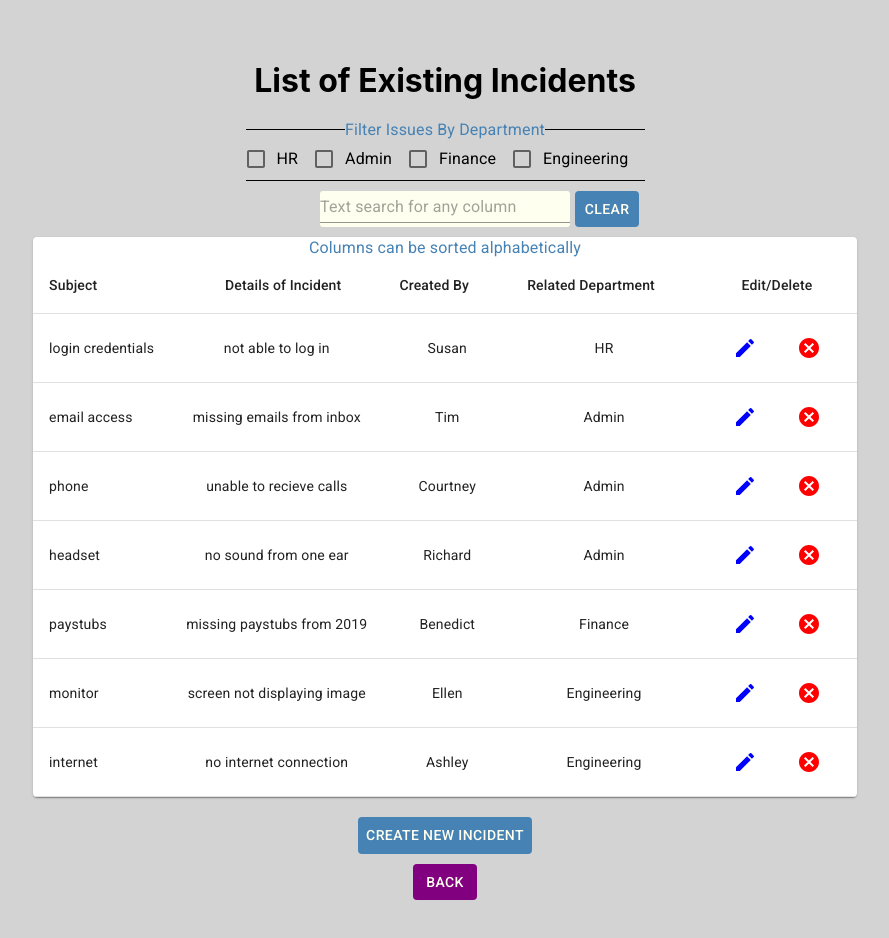
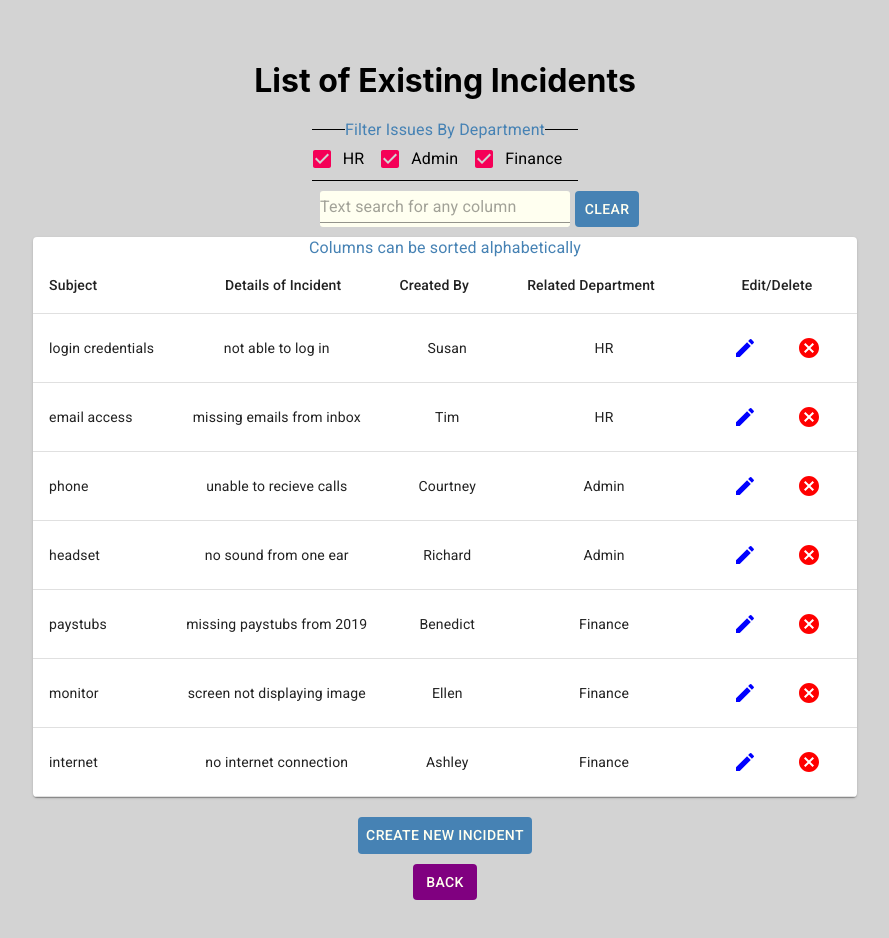
Before and after one commit to yueymiqua/support-incident-tracker, a Next.js app: page /incidents in a window 1280 px wide. Shown: the top 938 px of the page, without its empty margins (195-1084 px from the left). Built offline with nearby package versions, Linux system fonts and the light colour scheme.

Commit message:
changed filtering by departments functionality

```diff
--- a/pages/incidents.js
+++ b/pages/incidents.js
@@ -21,21 +21,19 @@ import EditIcon from '@material-ui/icons/Edit';
 const incidents = () => {
 
     const [searchText, setSearchText] = useState('');
-    const [hrCheckboxOn, setHrCheckboxOn] = useState(false);
-    const [adminCheckboxOn, setAdminCheckboxOn] = useState(false);
-    const [financeCheckboxOn, setFinanceCheckboxOn] = useState(false);
-    const [engineeringCheckboxOn, setEngineeringCheckboxOn] = useState(false);
+    const [hrCheckboxOn, setHrCheckboxOn] = useState(true);
+    const [adminCheckboxOn, setAdminCheckboxOn] = useState(true);
+    const [financeCheckboxOn, setFinanceCheckboxOn] = useState(true);
     const [sortDirection, setSortDirection] = useState('asc');
     const [reports, setReports] = useState([]);
     const defaultReports = [
         ['login credentials', 'not able to log in', 'Susan', 'HR'],
-        ['email access', 'missing emails from inbox', 'Tim', 'Admin'],
+        ['email access', 'missing emails from inbox', 'Tim', 'HR'],
         ['phone', 'unable to recieve calls', 'Courtney', 'Admin'],
         ['headset', 'no sound from one ear', 'Richard', 'Admin'],
         ['paystubs', 'missing paystubs from 2019', 'Benedict', 'Finance'],
-        ['monitor', 'screen not displaying image', 'Ellen', 'Engineering'],
-        ['internet', 'no internet connection', 'Ashley', 'Engineering'],
-        ['internet', 'no internet connection', 'Ashley', 'Engineering']
+        ['monitor', 'screen not displaying image', 'Ellen', 'Finance'],
+        ['internet', 'no internet connection', 'Ashley', 'Finance']
     ];
 
     useEffect(() => {
@@ -45,12 +43,12 @@ const incidents = () => {
 
         setReports([
             createData('login credentials', 'not able to log in', 'Susan', 'HR'),
-            createData('email access', 'missing emails from inbox', 'Tim', 'Admin'),
+            createData('email access', 'missing emails from inbox', 'Tim', 'HR'),
             createData('phone', 'unable to recieve calls', 'Courtney', 'Admin'),
             createData('headset', 'no sound from one ear', 'Richard', 'Admin'),
             createData('paystubs', 'missing paystubs from 2019', 'Benedict', 'Finance'),
-            createData('monitor', 'screen not displaying image', 'Ellen', 'Engineering'),
-            createData('internet', 'no internet connection', 'Ashley', 'Engineering')
+            createData('monitor', 'screen not displaying image', 'Ellen', 'Finance'),
+            createData('internet', 'no internet connection', 'Ashley', 'Finance')
         ])
     },[])
 
@@ -69,43 +67,36 @@ const incidents = () => {
     const filterByDepartment = (dept) => {
         switch(dept) {
             case 'HR':
-                if(hrCheckboxOn === false){
-                    const filteredReports = reports.filter(report => report[3] === dept);
+                if(hrCheckboxOn === true){
+                    const filteredReports = reports.filter(report => report[3] !== dept);
                     setReports(filteredReports);
+                    setHrCheckboxOn(false)
+                } else {
+                    const filteredReports = defaultReports.filter(report => report[3] === dept);
+                    setReports(reports.concat(filteredReports));
                     setHrCheckboxOn(true)
-                } else {
-                    setReports(defaultReports);
-                    setHrCheckboxOn(false)
                 }
             break;
             case 'Admin':
-                if(adminCheckboxOn === false){
-                    const filteredReports = reports.filter(report => report[3] === dept);
+                if(adminCheckboxOn === true){
+                    const filteredReports = reports.filter(report => report[3] !== dept);
                     setReports(filteredReports);
+                    setAdminCheckboxOn(false)
+                } else {
+                    const filteredReports = defaultReports.filter(report => report[3] === dept);
+                    setReports(reports.concat(filteredReports));
                     setAdminCheckboxOn(true)
-                } else {
-                    setReports(defaultReports);
-                    setAdminCheckboxOn(false)
                 }
             break;
             case 'Finance':
-                if(financeCheckboxOn === false){
-                    const filteredReports = reports.filter(report => report[3] === dept);
+                if(financeCheckboxOn === true){
+                    const filteredReports = reports.filter(report => report[3] !== dept);
                     setReports(filteredReports);
+                    setFinanceCheckboxOn(false)
+                } else {
+                    const filteredReports = defaultReports.filter(report => report[3] === dept);
+                    setReports(reports.concat(filteredReports));
                     setFinanceCheckboxOn(true)
-                } else {
-                    setReports(defaultReports);
-                    setFinanceCheckboxOn(false)
-                }
-            break;
-            case 'Engineering':
-                if(engineeringCheckboxOn === false){
-                    const filteredReports = reports.filter(report => report[3] === dept);
-                    setReports(filteredReports);
-                    setEngineeringCheckboxOn(true)
-                } else {
-                    setReports(defaultReports);
-                    setEngineeringCheckboxOn(false)
                 }
             break;
         }
@@ -218,10 +209,6 @@ const incidents = () => {
                             control={<Checkbox name="Finance" checked={financeCheckboxOn} onChange={() => filterByDepartment("Finance")}/>}
                             label="Finance"
                         />
-                        <FormControlLabel
-                            control={<Checkbox name="Engineering" checked={engineeringCheckboxOn} onChange={() => filterByDepartment("Engineering")}/>}
-                            label="Engineering"
-                        />
                     </FormGroup>
                 </FormControl>
                 <div className='textfield-container'>
```
